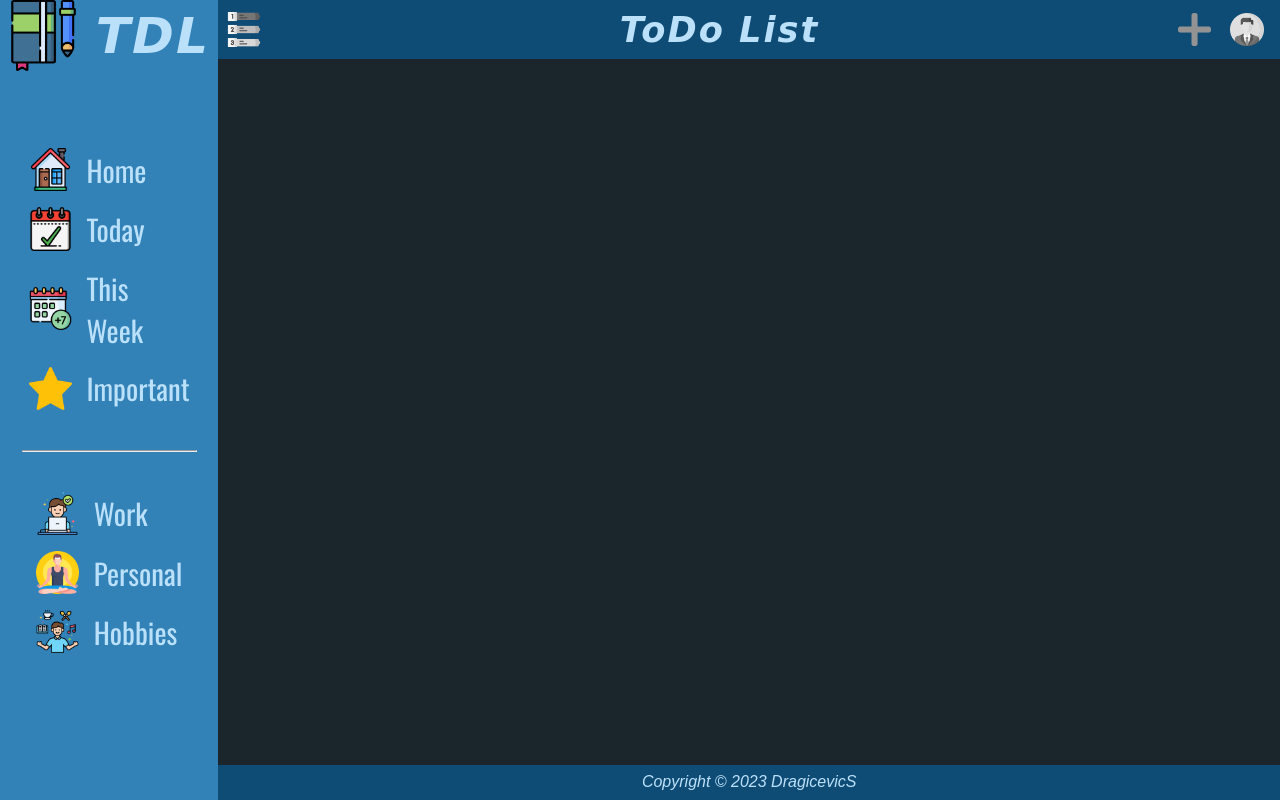
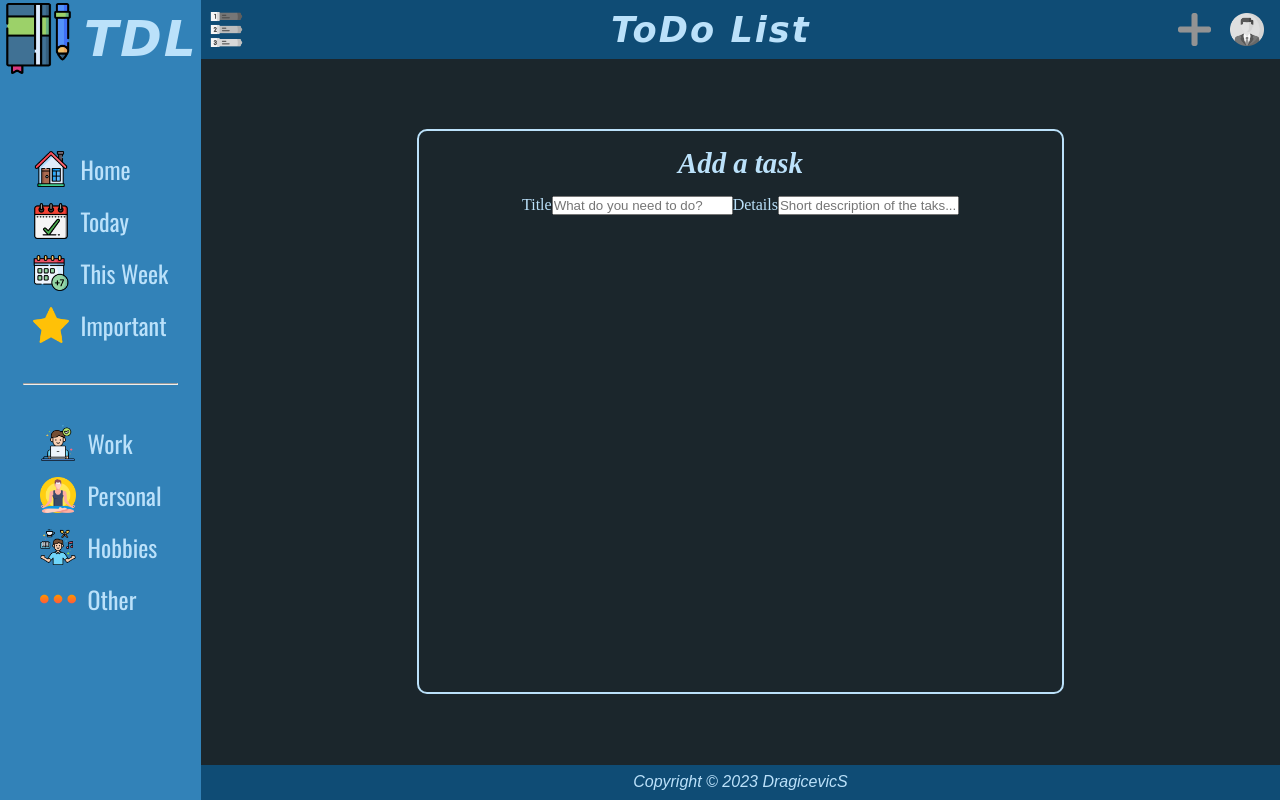
Before and after one commit to DragicevicS/todo-list, a website built with webpack: page dist/index.html in a window 1280 px wide. Both pictures are taken after a click on the picture 1194 px from the left and 29 px from the top of the page. Built offline with nearby package versions, Linux system fonts and the light colour scheme; a web font is replaced by a local one.

Commit message:
Add changes to the nav and add main.js file with functions for loading nav links

```diff
--- /dev/null
+++ b/src/add-task.js
@@ -0,0 +1,38 @@
+export default function addTaskLoad() {
+  const newDiv = () => document.createElement('div');
+  const newImg = () => document.createElement('img');
+  const newLabel = () => document.createElement('label');
+  const newInput = () => document.createElement('input');
+  const newP = () => document.createElement('p');
+
+  const contentDiv = document.querySelector('.content');
+  contentDiv.textContent = '';
+  const h2 = document.createElement('h2');
+  h2.textContent = 'Add a task';
+  contentDiv.appendChild(h2);
+
+  const form = document.createElement('form');
+  contentDiv.appendChild(form);
+
+  const titleLabel = newLabel();
+  titleLabel.textContent = 'Title';
+  titleLabel.setAttribute('for', 'title');
+  const titleInput = newInput();
+  titleInput.setAttribute('type', 'text');
+  titleInput.setAttribute('name', 'title');
+  titleInput.setAttribute('id', 'title');
+  titleInput.setAttribute('placeholder', 'What do you need to do?');
+  form.appendChild(titleLabel);
+  form.appendChild(titleInput);
+
+  const detailsLabel = newLabel();
+  detailsLabel.textContent = 'Details';
+  detailsLabel.setAttribute('for', 'details');
+  const detailsInput = newInput();
+  detailsInput.setAttribute('type', 'textarea');
+  detailsInput.setAttribute('name', 'details');
+  detailsInput.setAttribute('id', 'details');
+  detailsInput.setAttribute('placeholder', 'Short description of the taks...');
+  form.appendChild(detailsLabel);
+  form.appendChild(detailsInput);
+};
--- a/src/header.js
+++ b/src/header.js
@@ -1,6 +1,7 @@
 import sidebar from './images/sidebar.png';
 import account from './images/account.png';
 import add from './images/add.png';
+import addTaskLoad from './add-task';
 
 export default function headerLoad() {
   const header = document.querySelector('header');
@@ -53,4 +54,8 @@ export default function headerLoad() {
       footer.style.gridArea = '3/2/4/3'
     };
   });
+
+  // displaying "Add task" form on main
+  addImg.addEventListener('click', addTaskLoad);
+
 };
--- a/src/index.js
+++ b/src/index.js
@@ -2,7 +2,9 @@ import './style.css';
 import headerLoad from './header';
 import footerLoad from './footer';
 import navLoad from './nav';
+import { homeLoad, todayLoad, thisWeekLoad, importantLoad, workLoad, personalLoad, hobbiesLoad } from './main';
 
 headerLoad();
 navLoad();
 footerLoad();
+homeLoad();
--- /dev/null
+++ b/src/main.js
@@ -0,0 +1,87 @@
+const newDiv = () => document.createElement('div');
+const newImg = () => document.createElement('img');
+const newLi = () => document.createElement('li');
+const newA = () => document.createElement('a');
+const newP = () => document.createElement('p');
+
+const contentDiv = document.querySelector('.content');
+
+export function homeLoad() {
+  contentDiv.textContent = '';
+  const h2 = document.createElement('h2');
+  contentDiv.appendChild(h2);
+  h2.textContent = 'Home - All Tasks';
+  const taskListDiv = newDiv();
+  taskListDiv.classList.add('task-list-div');
+  contentDiv.appendChild(taskListDiv);
+};
+
+export function todayLoad() {
+  contentDiv.textContent = '';
+  const h2 = document.createElement('h2');
+  contentDiv.appendChild(h2);
+  h2.textContent = 'Today';
+  const taskListDiv = newDiv();
+  taskListDiv.classList.add('task-list-div');
+  contentDiv.appendChild(taskListDiv);
+};
+
+export function thisWeekLoad() {
+  contentDiv.textContent = '';
+  const h2 = document.createElement('h2');
+  contentDiv.appendChild(h2);
+  h2.textContent = 'This week';
+  const taskListDiv = newDiv();
+  taskListDiv.classList.add('task-list-div');
+  contentDiv.appendChild(taskListDiv);
+};
+
+export function importantLoad() {
+  contentDiv.textContent = '';
+  const h2 = document.createElement('h2');
+  contentDiv.appendChild(h2);
+  h2.textContent = 'Important';
+  const taskListDiv = newDiv();
+  taskListDiv.classList.add('task-list-div');
+  contentDiv.appendChild(taskListDiv);
+};
+
+export function workLoad() {
+  contentDiv.textContent = '';
+  const h2 = document.createElement('h2');
+  contentDiv.appendChild(h2);
+  h2.textContent = 'Work';
+  const taskListDiv = newDiv();
+  taskListDiv.classList.add('task-list-div');
+  contentDiv.appendChild(taskListDiv);
+};
+
+export function personalLoad() {
+  contentDiv.textContent = '';
+  const h2 = document.createElement('h2');
+  contentDiv.appendChild(h2);
+  h2.textContent = 'Personal';
+  const taskListDiv = newDiv();
+  taskListDiv.classList.add('task-list-div');
+  contentDiv.appendChild(taskListDiv);
+};
+
+export function hobbiesLoad() {
+  contentDiv.textContent = '';
+  const h2 = document.createElement('h2');
+  contentDiv.appendChild(h2);
+  h2.textContent = 'Hobbies';
+  const taskListDiv = newDiv();
+  taskListDiv.classList.add('task-list-div');
+  contentDiv.appendChild(taskListDiv);
+};
+
+export function otherLoad() {
+  contentDiv.textContent = '';
+  const h2 = document.createElement('h2');
+  contentDiv.appendChild(h2);
+  h2.textContent = 'Other';
+  const taskListDiv = newDiv();
+  taskListDiv.classList.add('task-list-div');
+  contentDiv.appendChild(taskListDiv);
+};
--- a/src/nav.js
+++ b/src/nav.js
@@ -6,6 +6,8 @@ import home from './images/home.png';
 import work from './images/work.png';
 import personal from './images/personal.png';
 import hobbies from './images/hobbies.png';
+import other from './images/other.png';
+import { homeLoad, todayLoad, thisWeekLoad, importantLoad, workLoad, personalLoad, hobbiesLoad, otherLoad } from './main';
 
 export default function navLoad() {
   const nav = document.querySelector('nav');
@@ -41,33 +43,29 @@ export default function navLoad() {
   ul1.appendChild(newLi());
   ul1.appendChild(newLi());
 
-  const homeA = newA();
-  ul1.firstElementChild.appendChild(homeA);
-  homeA.appendChild(newImg());
-  homeA.appendChild(newP());
-  homeA.firstElementChild.setAttribute('src', home);
-  homeA.lastElementChild.textContent = 'Home';
+  ul1.firstElementChild.appendChild(newImg());
+  ul1.firstElementChild.appendChild(newP());
+  ul1.firstElementChild.firstElementChild.setAttribute('src', home);
+  ul1.firstElementChild.lastElementChild.textContent = 'Home';
+  ul1.firstElementChild.addEventListener('click', homeLoad);
 
-  const todayA = newA();
-  ul1.children[1].appendChild(todayA);
-  todayA.appendChild(newImg());
-  todayA.appendChild(newP());
-  todayA.firstElementChild.setAttribute('src', today);
-  todayA.lastElementChild.textContent = 'Today';
+  ul1.children[1].appendChild(newImg());
+  ul1.children[1].appendChild(newP());
+  ul1.children[1].firstElementChild.setAttribute('src', today);
+  ul1.children[1].lastElementChild.textContent = 'Today';
+  ul1.children[1].addEventListener('click', todayLoad);
 
-  const thisWeekA = newA();
-  ul1.children[2].appendChild(thisWeekA);
-  thisWeekA.appendChild(newImg());
-  thisWeekA.appendChild(newP());
-  thisWeekA.firstElementChild.setAttribute('src', week);
-  thisWeekA.lastElementChild.textContent = 'This Week';
+  ul1.children[2].appendChild(newImg());
+  ul1.children[2].appendChild(newP());
+  ul1.children[2].firstElementChild.setAttribute('src', week);
+  ul1.children[2].lastElementChild.textContent = 'This Week';
+  ul1.children[2].addEventListener('click', thisWeekLoad);
 
-  const importantA = newA();
-  ul1.lastElementChild.appendChild(importantA);
-  importantA.appendChild(newImg());
-  importantA.appendChild(newP());
-  importantA.firstElementChild.setAttribute('src', star);
-  importantA.lastElementChild.textContent = 'Important';
+  ul1.lastElementChild.appendChild(newImg());
+  ul1.lastElementChild.appendChild(newP());
+  ul1.lastElementChild.firstElementChild.setAttribute('src', star);
+  ul1.lastElementChild.lastElementChild.textContent = 'Important';
+  ul1.lastElementChild.addEventListener('click', importantLoad);
 
   nav.appendChild(document.createElement('hr'));
 
@@ -78,24 +76,28 @@ export default function navLoad() {
   ul2.appendChild(newLi());
   ul2.appendChild(newLi());
 
-  const workA = newA();
-  ul2.firstElementChild.appendChild(workA);
-  workA.appendChild(newImg());
-  workA.appendChild(newP());
-  workA.firstElementChild.setAttribute('src', work);
-  workA.lastElementChild.textContent = 'Work';
+  ul2.firstElementChild.appendChild(newImg());
+  ul2.firstElementChild.appendChild(newP());
+  ul2.firstElementChild.firstElementChild.setAttribute('src', work);
+  ul2.firstElementChild.lastElementChild.textContent = 'Work';
+  ul2.firstElementChild.addEventListener('click', workLoad);
 
-  const personalA = newA();
-  ul2.children[1].appendChild(personalA);
-  personalA.appendChild(newImg());
-  personalA.appendChild(newP());
-  personalA.firstElementChild.setAttribute('src', personal);
-  personalA.lastElementChild.textContent = 'Personal';
+  ul2.children[1].appendChild(newImg());
+  ul2.children[1].appendChild(newP());
+  ul2.children[1].firstElementChild.setAttribute('src', personal);
+  ul2.children[1].lastElementChild.textContent = 'Personal';
+  ul2.children[1].addEventListener('click', personalLoad);
 
-  const hobbiesA = newA();
-  ul2.children[2].appendChild(hobbiesA);
-  hobbiesA.appendChild(newImg());
-  hobbiesA.appendChild(newP());
-  hobbiesA.firstElementChild.setAttribute('src', hobbies);
-  hobbiesA.lastElementChild.textContent = 'Hobbies';
+  ul2.children[2].appendChild(newImg());
+  ul2.children[2].appendChild(newP());
+  ul2.children[2].firstElementChild.setAttribute('src', hobbies);
+  ul2.children[2].lastElementChild.textContent = 'Hobbies';
+  ul2.children[2].addEventListener('click', hobbiesLoad);
+
+  ul2.lastElementChild.appendChild(newImg());
+  ul2.lastElementChild.appendChild(newP());
+  ul2.lastElementChild.firstElementChild.setAttribute('src', other);
+  ul2.lastElementChild.lastElementChild.textContent = 'Other';
+  ul2.lastElementChild.addEventListener('click', otherLoad)
+
 };
--- a/src/style.css
+++ b/src/style.css
@@ -87,6 +87,7 @@ nav {
   flex-direction: column;
   align-items: center;
   gap: 1em;
+  padding: 3px;
   background-color: var(--color-3);
   font-family: 'Oswald', sans-serif;
 }
@@ -95,7 +96,7 @@ nav {
   display: flex;
   justify-content: center;
   align-items: center;
-  gap: 0.5em;
+  gap: 0.3em;
   padding-bottom: 1.6em;
   color: var(--color-4);
   font-size: 2.1rem;
@@ -115,14 +116,13 @@ nav ul {
   list-style-type: none;
 }
 
-nav a {
+nav li {
   display: flex;
   align-items: center;
   gap: 0.5em;
   padding: 8px 1em;
   color: var(--color-4);
-  text-decoration: none;
-  font-size: 1.8rem;
+  font-size: 1.5rem;
   cursor: pointer;
 }
 
@@ -131,7 +131,7 @@ nav ul li:hover {
   transition: 0.3 ease-in-out;
 }
 
-nav a>img {
+nav li>img {
   width: 1.5em;
   height: 1.5em;
 }
@@ -146,6 +146,35 @@ nav hr {
 
 main {
   grid-area: 2/2/3/3;
+  display: flex;
+  align-items: center;
+  justify-content: center;
+}
+
+.content {
+  display: flex;
+  flex-direction: column;
+  align-items: center;
+  gap: 1em;
+  width: 60%;
+  height: 80%;
+  border: solid 2px var(--color-4);
+  border-radius: 10px;
+  padding: 1em;
+  color: var(--color-4);
+}
+
+.content > h2 {
+  font-size: 1.8rem;
+  font-style: italic;
+}
+
+/* main - home */
+
+.task-list-div {
+  width: 100%;
+  height: 100%;
+  border: solid 1px var(--color-4);
 }
 
 /* footer */
```
Also changed, not shown: dist/370155e3b238c3adc32a.png (added), dist/a4b9ebf1e457f005b362.png (added), dist/index.html, dist/main.js, src/images/other.png (added).
